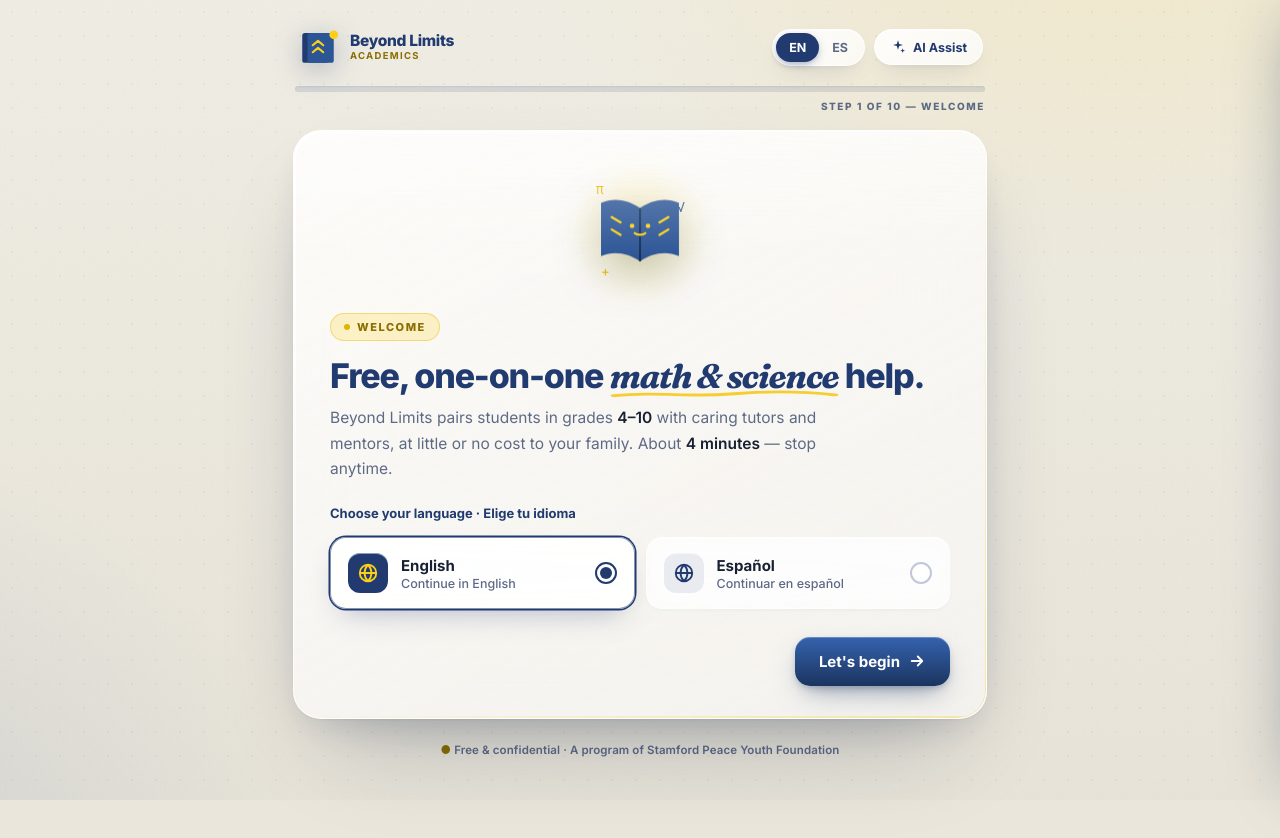
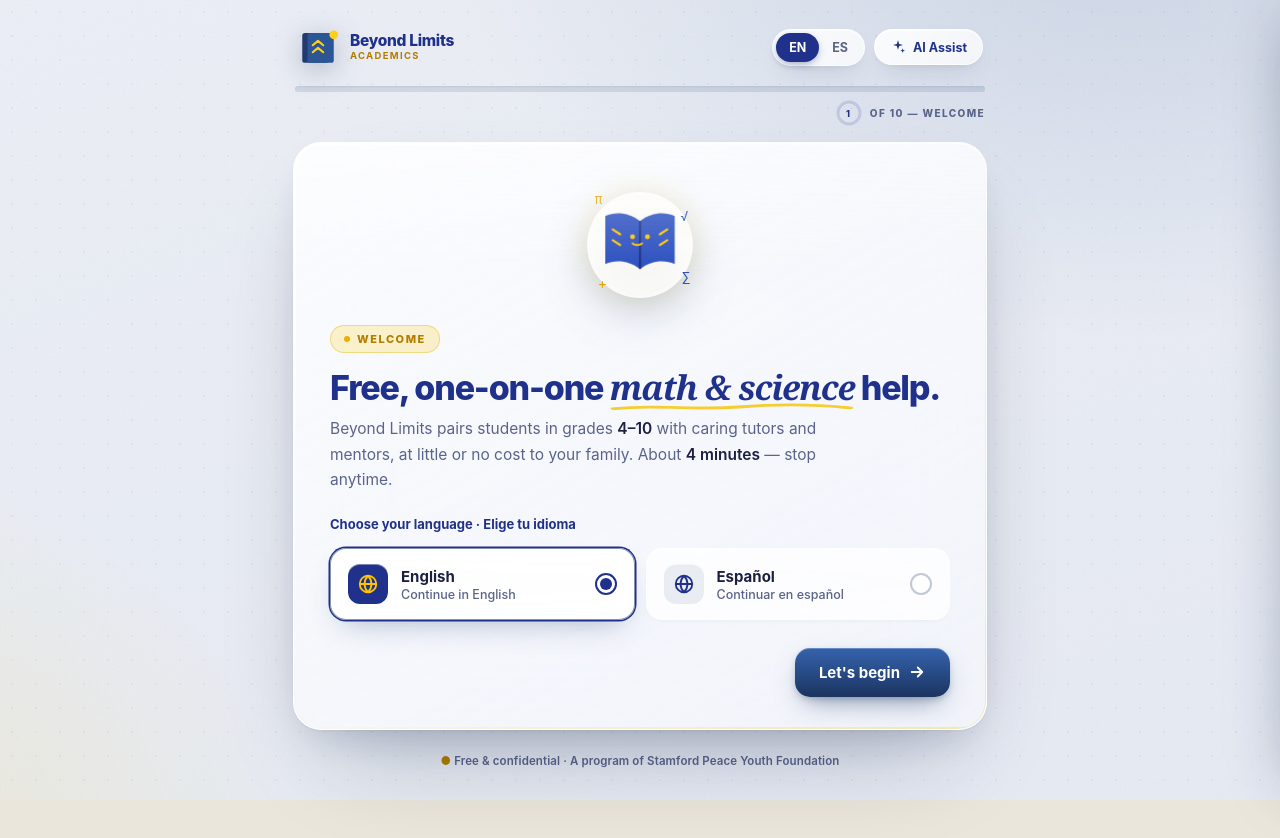
Before and after one commit to VastlyResilient/beyond-limits-enrollment, a plain HTML site: page index.html in a window 1280 px wide. Drawn offline with Linux system fonts and the light colour scheme.

Commit message:
Kimi K3 vivid pass: bolder palette, colored feature icons, mascot halo, circular step ring

```diff
--- a/index.html
+++ b/index.html
@@ -4,17 +4,15 @@
 <meta charset="UTF-8">
 <meta name="viewport" content="width=device-width, initial-scale=1.0, viewport-fit=cover">
 <title>Beyond Limits Academics — Enrollment</title>
-<meta name="description" content="A warm, guided enrollment for Beyond Limits Academics — free one-on-one math & science tutoring for grades 4–10.">
-<link rel="preconnect" href="https://fonts.googleapis.com">
-<link rel="preconnect" href="https://fonts.gstatic.com" crossorigin>
-<link href="https://fonts.googleapis.com/css2?family=Inter:wght@400;500;600;700;800&family=Fraunces:ital,wght@0,600;0,700;1,600;1,700&display=swap" rel="stylesheet">
 <style>
 :root{
-  --navy:#213B70; --navy-2:#16294A; --navy-soft:#2C5596;
-  --gold:#FDD017; --gold-2:#E0B400; --gold-deep:#8A6E00; --gold-soft:#FFF3C4;
-  --green:#1FA97A; --green-glow:rgba(31,169,122,.55);
+  --navy:#20318B; --navy-2:#16246B; --navy-soft:#2B4FBF;
+  --gold:#FFC400; --gold-2:#F0AC00; --gold-deep:#B27E00; --gold-soft:#FFF3C4;
+  --green:#1FB887; --green-glow:rgba(31,184,135,.55);
   --red:#E0533D; --red-glow:rgba(224,83,61,.5);
-  --ink:#182134; --muted:#5E6A85;
+  --ink:#1B2040; --muted:#5A648A;
+  --acc-blue:#2B4FBF; --acc-sky:#3EA6DF; --acc-purple:#7A5BE6; --acc-teal:#16A88F;
+  --acc-green:#2FA370; --acc-orange:#E26139; --acc-orange2:#E95B2E; --acc-road:#5546C9; --acc-amber:#E8A200;
   --line:rgba(255,255,255,.6);
   --line-soft:rgba(255,255,255,.45);
   --glass:linear-gradient(150deg, rgba(255,255,255,.8), rgba(249,250,253,.62));
@@ -37,9 +35,9 @@ button:focus-visible,input:focus-visible{outline:2px solid var(--gold-2);outline
 
 /* ===== Calm rich backdrop (static: grain + dots + soft washes) ===== */
 .bg{position:fixed;inset:0;z-index:-1;background:
-  radial-gradient(1000px 640px at 88% -12%, rgba(253,208,23,.13), transparent 60%),
-  radial-gradient(760px 720px at -12% 112%, rgba(44,85,150,.12), transparent 62%),
-  linear-gradient(180deg,#F2EFE6 0%, #EAE6DB 100%)}
+  radial-gradient(1100px 700px at 88% -12%, rgba(44,85,150,.16), transparent 62%),
+  radial-gradient(760px 700px at -12% 112%, rgba(253,208,23,.14), transparent 62%),
+  linear-gradient(160deg,#EDF0F7 0%, #E8ECF5 100%)}
 .bg::before{content:'';position:absolute;inset:0;
   background-image:radial-gradient(rgba(33,59,112,.05) 1px, transparent 1px);background-size:24px 24px}
 .bg::after{content:'';position:absolute;inset:0;mix-blend-mode:multiply;opacity:.5;
@@ -312,6 +310,29 @@ p.lead b{color:var(--ink);font-weight:600}
 }
 @media(max-width:420px){.grade-grid{grid-template-columns:repeat(2,1fr)}}
 @media(prefers-reduced-motion:reduce){*{animation-duration:.001s!important;transition-duration:.001s!important}}
+
+/* illustration badge halo */
+.mascot .badgeHalo{fill:rgba(255,255,255,.85) !important;}
+
+/* feature icon colors */
+.opt .ic.fblue{background:rgba(43,79,191,.14);color:var(--acc-blue)}
+.opt .ic.fsky{background:rgba(62,166,223,.16);color:var(--acc-sky)}
+.opt .ic.fpurple{background:rgba(122,91,230,.15);color:var(--acc-purple)}
+.opt .ic.fteal{background:rgba(22,168,143,.15);color:var(--acc-teal)}
+.opt .ic.fgreen{background:rgba(47,163,112,.15);color:var(--acc-green)}
+.opt .ic.forange{background:rgba(226,97,57,.15);color:var(--acc-orange)}
+.opt .ic.froad{background:rgba(85,70,201,.15);color:var(--acc-road)}
+.opt.selected .ic{box-shadow:inset 0 1px 0 rgba(255,255,255,.4)}
+
+/* circular step progress */
+.pstep{display:flex;align-items:center;justify-content:flex-end;gap:8px}
+.stepRing{position:relative;width:26px;height:26px;flex:none}
+.stepRing svg{width:26px;height:26px;transform:rotate(-90deg)}
+.stepRing .bgc{fill:none;stroke:rgba(33,49,139,.15);stroke-width:3}
+.stepRing .fgc{fill:none;stroke:var(--navy);stroke-width:3;stroke-linecap:round;transition:stroke-dashoffset .5s var(--ease)}
+.stepRing .num{position:absolute;inset:0;display:grid;place-items:center;font-size:9px;font-weight:800;color:var(--navy)}
+.pstep .stepTxt{font-size:10px;font-weight:800;letter-spacing:.14em;text-transform:uppercase;color:var(--muted)}
+
 </style><div class="bg"><div class="ring"></div></div>
 
 <div class="app">
@@ -339,7 +360,10 @@ p.lead b{color:var(--ink);font-weight:600}
   </div>
 
   <div class="progress"><div class="fill" id="progFill"></div></div>
-  <div class="pstep" id="pstep"></div>
+  <div class="pstep" id="pstep">
+    <div class="stepRing"><svg viewBox="0 0 26 26"><circle class="bgc" cx="13" cy="13" r="11"/><circle class="fgc" id="stepRingFill" cx="13" cy="13" r="11" stroke-dasharray="69.1" stroke-dashoffset="69.1"/></svg><span class="num" id="stepRingNum"></span></div>
+    <span class="stepTxt" id="stepTxt"></span>
+  </div>
 
   <div class="stage">
     <div class="card">
@@ -347,17 +371,19 @@ p.lead b{color:var(--ink);font-weight:600}
       <!-- WELCOME -->
       <section class="screen active" id="s-welcome">
         <div class="mascot q-anim">
-          <svg viewBox="0 0 140 140" fill="none">
+          <svg viewBox="0 0 150 150" fill="none">
+            <circle class="badgeHalo" cx="75" cy="75" r="64"/>
             <g class="book">
-              <path d="M70 42c-14-10-30-12-44-6v60c14-6 30-4 44 6 14-10 30-12 44-6V36c-14-6-30-4-44 6z" fill="#2C5596"/>
-              <path d="M70 42v60" stroke="#16294A" stroke-width="2"/>
-              <path d="M38 52l10 6M38 66l10 6M102 52l-10 6M102 66l-10 6" stroke="#FDD017" stroke-width="2.6" stroke-linecap="round"/>
-              <circle cx="61" cy="62" r="2.6" fill="#FDD017"/><circle cx="79" cy="62" r="2.6" fill="#FDD017"/>
-              <path d="M64 70c2.4 2.6 9.6 2.6 12 0" stroke="#FDD017" stroke-width="2.4" stroke-linecap="round"/>
+              <path d="M75 46c-13-10-29-12-42-6v58c13-6 29-4 42 6 13-10 29-12 42-6V40c-13-6-29-4-42 6z" fill="#2B4FBF"/>
+              <path d="M75 46v58" stroke="#16246B" stroke-width="2"/>
+              <path d="M42 56l9 6M42 69l9 6M108 56l-9 6M108 69l-9 6" stroke="#FFC400" stroke-width="2.6" stroke-linecap="round"/>
+              <circle cx="66" cy="65" r="3" fill="#FFC400"/><circle cx="84" cy="65" r="3" fill="#FFC400"/>
+              <path d="M66 73c2.6 2.8 8.8 2.8 11.4 0" stroke="#FFC400" stroke-width="2.4" stroke-linecap="round"/>
             </g>
-            <text x="20" y="26" font-size="15" fill="#E0B400">π</text>
-            <text x="112" y="46" font-size="14" fill="#2C5596">√</text>
-            <text x="26" y="118" font-size="15" fill="#E0B400">+</text>
+            <text x="20" y="26" font-size="16" fill="#E8A200">π</text>
+            <text x="124" y="46" font-size="15" fill="#2B4FBF">√</text>
+            <text x="24" y="128" font-size="17" fill="#E8A200">+</text>
+            <text x="126" y="120" font-size="15" fill="#2B4FBF">∑</text>
           </svg>
         </div>
         <span class="eyebrow q-anim d1"><span class="dot"></span><span data-i18n="w.eyebrow">Welcome</span></span>
@@ -390,14 +416,14 @@ p.lead b{color:var(--ink);font-weight:600}
         <h1 class="title q-anim d1" data-i18n="how.title">A few gentle questions, then you're done.</h1>
         <p class="lead q-anim d2" data-i18n="how.lead">No paperwork maze. We'll ask who we can help, how to reach you, then walk you through one short agreement.</p>
         <div class="opts q-anim d3" style="margin-bottom:18px">
-          <div class="opt" style="cursor:default;pointer-events:none"><span class="ic"><svg viewBox="0 0 24 24" fill="none" stroke="currentColor" stroke-width="2" stroke-linecap="round" stroke-linejoin="round"><path d="M12 3v18M5 8l7-5 7 5M5 16l7 5 7-5"/></svg></span><span><b data-i18n="how.b1t">One-on-one tutoring</b><small data-i18n="how.b1s">Math & science, grades 4–10</small></span></div>
-          <div class="opt" style="cursor:default;pointer-events:none"><span class="ic"><svg viewBox="0 0 24 24" fill="none" stroke="currentColor" stroke-width="2" stroke-linecap="round" stroke-linejoin="round"><path d="M12 3l9 5-9 5-9-5 9-5zM3 13l9 5 9-5"/></svg></span><span><b data-i18n="how.b2t">Mentoring & confidence</b><small data-i18n="how.b2s">Not just homework — real growth</small></span></div>
-          <div class="opt" style="cursor:default;pointer-events:none"><span class="ic"><svg viewBox="0 0 24 24" fill="none" stroke="currentColor" stroke-width="2" stroke-linecap="round" stroke-linejoin="round"><path d="M12 3v18M5 12l7 7 7-7"/></svg></span><span><b data-i18n="how.b3t">Sliding-scale cost</b><small data-i18n="how.b3s">Little or no cost for eligible families</small></span></div>
+          <div class="opt" style="cursor:default;pointer-events:none"><span class="ic fteal""><svg viewBox="0 0 24 24" fill="none" stroke="currentColor" stroke-width="2" stroke-linecap="round" stroke-linejoin="round"><path d="M12 3v18M5 8l7-5 7 5M5 16l7 5 7-5"/></svg></span><span><b data-i18n="how.b1t">One-on-one tutoring</b><small data-i18n="how.b1s">Math & science, grades 4–10</small></span></div>
+          <div class="opt" style="cursor:default;pointer-events:none"><span class="ic fsky""><svg viewBox="0 0 24 24" fill="none" stroke="currentColor" stroke-width="2" stroke-linecap="round" stroke-linejoin="round"><path d="M12 3l9 5-9 5-9-5 9-5zM3 13l9 5 9-5"/></svg></span><span><b data-i18n="how.b2t">Mentoring & confidence</b><small data-i18n="how.b2s">Not just homework — real growth</small></span></div>
+          <div class="opt" style="cursor:default;pointer-events:none"><span class="ic fgreen""><svg viewBox="0 0 24 24" fill="none" stroke="currentColor" stroke-width="2" stroke-linecap="round" stroke-linejoin="round"><path d="M12 3v18M5 12l7 7 7-7"/></svg></span><span><b data-i18n="how.b3t">Sliding-scale cost</b><small data-i18n="how.b3s">Little or no cost for eligible families</small></span></div>
         </div>
         <div class="field q-anim d4"><label data-i18n="how.mode">How would you like to answer?</label></div>
         <div class="opts cols-2 q-anim d5" id="modeOpts">
-          <button class="opt selected" id="modeType"><span class="ic"><svg viewBox="0 0 24 24" fill="none" stroke="currentColor" stroke-width="2" stroke-linecap="round" stroke-linejoin="round"><path d="M4 6h16M4 12h16M4 18h10"/></svg></span><span><b data-i18n="how.typed">Type my answers</b></span><span class="ring"></span></button>
-          <button class="opt" id="modeVoice"><span class="ic"><svg viewBox="0 0 24 24" fill="none" stroke="currentColor" stroke-width="2" stroke-linecap="round" stroke-linejoin="round"><rect x="9" y="3" width="6" height="12" rx="3"/><path d="M5 11a7 7 0 0014 0M12 18v3"/></svg></span><span><b data-i18n="how.voice">Speak my answers</b></span><span class="ring"></span></button>
+          <button class="opt selected" id="modeType"><span class="ic fblue"><svg viewBox="0 0 24 24" fill="none" stroke="currentColor" stroke-width="2" stroke-linecap="round" stroke-linejoin="round"><path d="M4 6h16M4 12h16M4 18h10"/></svg></span><span><b data-i18n="how.typed">Type my answers</b></span><span class="ring"></span></button>
+          <button class="opt" id="modeVoice"><span class="ic forange"><svg viewBox="0 0 24 24" fill="none" stroke="currentColor" stroke-width="2" stroke-linecap="round" stroke-linejoin="round"><rect x="9" y="3" width="6" height="12" rx="3"/><path d="M5 11a7 7 0 0014 0M12 18v3"/></svg></span><span><b data-i18n="how.voice">Speak my answers</b></span><span class="ring"></span></button>
         </div>
         <div class="foot q-anim d6">
           <button class="back" id="howBack"><svg viewBox="0 0 24 24" width="16" height="16" fill="none" stroke="currentColor" stroke-width="2.4" stroke-linecap="round" stroke-linejoin="round"><path d="M19 12H5M11 6l-6 6 6 6"/></svg><span data-i18n="nav.back">Back</span></button>
@@ -413,10 +439,10 @@ p.lead b{color:var(--ink);font-weight:600}
         <h1 class="title q-anim d1" data-i18n="r.title">How did you hear about us?</h1>
         <p class="lead q-anim d2" data-i18n="r.lead">This helps us match you with the right program and paperwork. No wrong answer.</p>
         <div class="opts q-anim d3" id="routeOpts">
-          <button class="opt" data-route="academic"><span class="ic"><svg viewBox="0 0 24 24" fill="none" stroke="currentColor" stroke-width="2" stroke-linecap="round" stroke-linejoin="round"><path d="M4 5a2 2 0 012-2h12a2 2 0 012 2v14a2 2 0 01-2 2H6a2 2 0 01-2-2V5z"/><path d="M8 7h8M8 11h8M8 15h5"/></svg></span><span><b data-i18n="r.a1t">Beyond Limits Academic Program</b></span><span class="ring"></span></button>
-          <button class="opt" data-route="peace"><span class="ic"><svg viewBox="0 0 24 24" fill="none" stroke="currentColor" stroke-width="2" stroke-linecap="round" stroke-linejoin="round"><path d="M12 21s-7-5.5-7-11a4 4 0 017-2.6A4 4 0 0119 10c0 5.5-7 11-7 11z"/></svg></span><span><b data-i18n="r.a2t">Stamford Peace Youth referral</b></span><span class="ring"></span></button>
-          <button class="opt" data-route="school"><span class="ic"><svg viewBox="0 0 24 24" fill="none" stroke="currentColor" stroke-width="2" stroke-linecap="round" stroke-linejoin="round"><path d="M3 21h18M5 21V8l7-5 7 5v13M9 21v-4h6v4M9 12h.01M15 12h.01"/></svg></span><span><b data-i18n="r.a3t">School or community referral</b></span><span class="ring"></span></button>
-          <button class="opt" data-route="unsure"><span class="ic"><svg viewBox="0 0 24 24" fill="none" stroke="currentColor" stroke-width="2" stroke-linecap="round" stroke-linejoin="round"><circle cx="12" cy="12" r="9"/><path d="M9.2 9a2.8 2.8 0 015.6.7c0 1.8-2.6 2.2-2.6 3.8M12 17h.01"/></svg></span><span><b data-i18n="r.a4t">I'm not sure</b></span><span class="ring"></span></button>
+          <button class="opt" data-route="academic"><span class="ic fblue"><svg viewBox="0 0 24 24" fill="none" stroke="currentColor" stroke-width="2" stroke-linecap="round" stroke-linejoin="round"><path d="M4 5a2 2 0 012-2h12a2 2 0 012 2v14a2 2 0 01-2 2H6a2 2 0 01-2-2V5z"/><path d="M8 7h8M8 11h8M8 15h5"/></svg></span><span><b data-i18n="r.a1t">Beyond Limits Academic Program</b></span><span class="ring"></span></button>
+          <button class="opt" data-route="peace"><span class="ic fgreen"><svg viewBox="0 0 24 24" fill="none" stroke="currentColor" stroke-width="2" stroke-linecap="round" stroke-linejoin="round"><path d="M12 21s-7-5.5-7-11a4 4 0 017-2.6A4 4 0 0119 10c0 5.5-7 11-7 11z"/></svg></span><span><b data-i18n="r.a2t">Stamford Peace Youth referral</b></span><span class="ring"></span></button>
+          <button class="opt" data-route="school"><span class="ic forange"><svg viewBox="0 0 24 24" fill="none" stroke="currentColor" stroke-width="2" stroke-linecap="round" stroke-linejoin="round"><path d="M3 21h18M5 21V8l7-5 7 5v13M9 21v-4h6v4M9 12h.01M15 12h.01"/></svg></span><span><b data-i18n="r.a3t">School or community referral</b></span><span class="ring"></span></button>
+          <button class="opt" data-route="unsure"><span class="ic fpurple"><svg viewBox="0 0 24 24" fill="none" stroke="currentColor" stroke-width="2" stroke-linecap="round" stroke-linejoin="round"><circle cx="12" cy="12" r="9"/><path d="M9.2 9a2.8 2.8 0 015.6.7c0 1.8-2.6 2.2-2.6 3.8M12 17h.01"/></svg></span><span><b data-i18n="r.a4t">I'm not sure</b></span><span class="ring"></span></button>
         </div>
         <div class="echo" id="routeEcho">
           <div class="q" data-i18n="echo.q">Just to make sure we heard you right:</div>
@@ -726,8 +752,12 @@ function goTo(idx){
   voiceOnScreenChange();
 }
 const STEP_NAMES=["Welcome","How it works","Referral","Your student","School","Your contact","Optional","Agreement","Delivery","Done"];
-function updateProgress(){ const pct=Math.round((cur/(screens.length-1))*100); $("progFill").style.width=pct+"%";
-  const s=$("pstep"); if(s) s.textContent="STEP "+(cur+1)+" OF "+screens.length+" — "+STEP_NAMES[cur].toUpperCase(); }
+const RING_C=2*Math.PI*11;
+function updateProgress(){ const pct=(cur/(screens.length-1));
+  const bf=$("progFill"); if(bf) bf.style.width=Math.round(pct*100)+"%";
+  const ring=$("stepRingFill"); if(ring) ring.style.strokeDashoffset=(RING_C*(1-pct)).toFixed(2);
+  const num=$("stepRingNum"); if(num) num.textContent=(cur+1);
+  const txt=$("stepTxt"); if(txt) txt.textContent="OF "+screens.length+" — "+STEP_NAMES[cur].toUpperCase(); }
 
 /* ================= toast ================= */
 let toastT;
```
